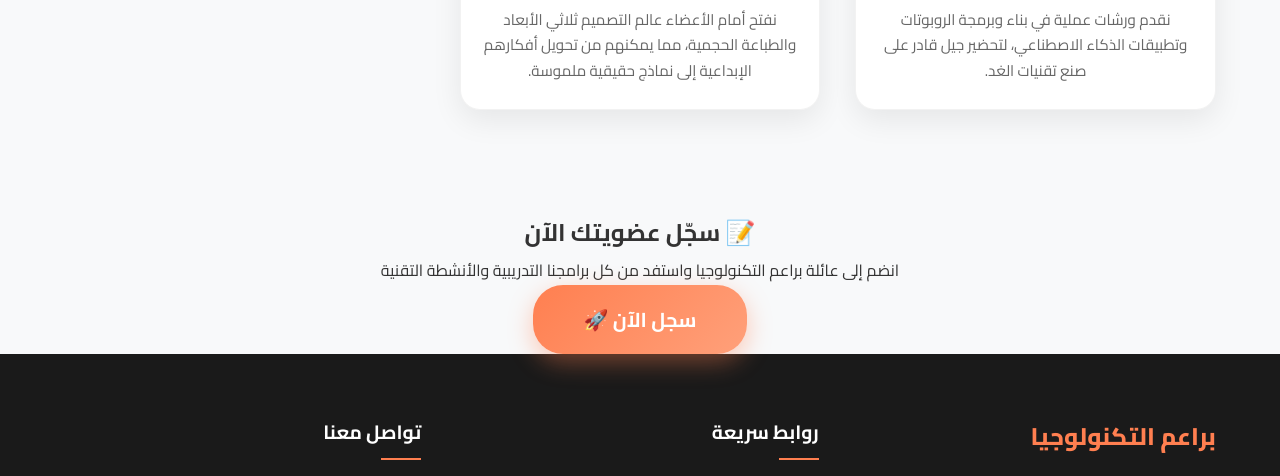
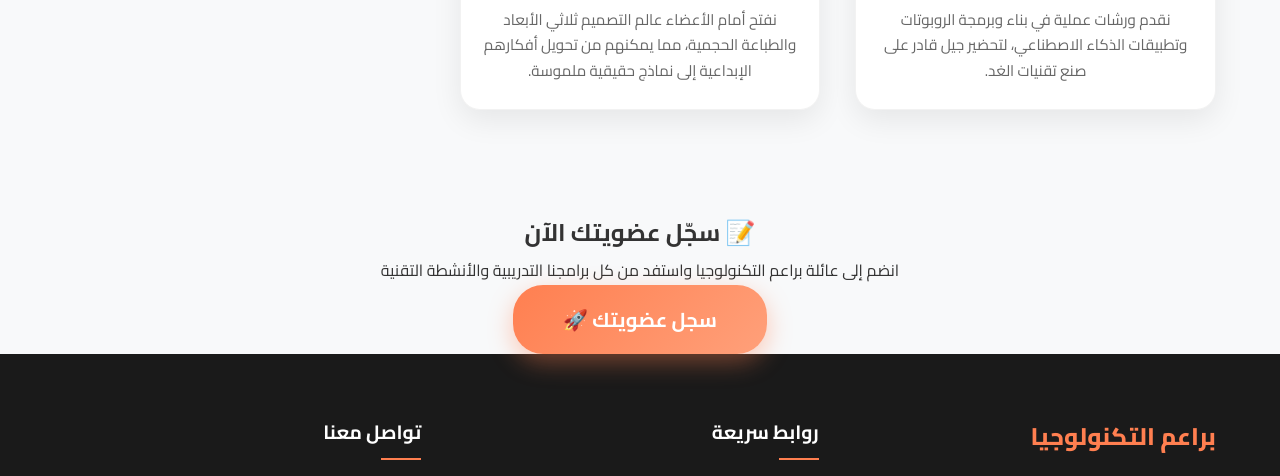
Before and after one commit to fodil4303-cm/tech-baraem, a plain HTML site: page index.html in a window 1280 px wide. Shown: the part 2176-2652 px from the top of the page. Drawn offline with Linux system fonts and the light colour scheme.

Commit message:
تغيير نص زر التسجيل إلى سجل عضويتك

```diff
--- a/index.html
+++ b/index.html
@@ -955,7 +955,7 @@
         <div class="register-container">
             <h2>📝 سجّل عضويتك الآن</h2>
             <p class="reg-subtitle">انضم إلى عائلة براعم التكنولوجيا واستفد من كل برامجنا التدريبية والأنشطة التقنية</p>
-            <a href="https://docs.google.com/forms/d/e/1FAIpQLSfkNU_H21Qb-7We1QEZFF_b-94v3O7XjQH0te1vP4wF17gCbA/viewform?usp=dialog" target="_blank" class="btn-primary" style="font-size: 1.25rem; padding: 16px 50px; display: inline-block; box-shadow: 0 8px 25px rgba(255,127,80,0.4); text-decoration: none; border-radius: 30px;">سجل الآن 🚀</a>
+            <a href="https://docs.google.com/forms/d/e/1FAIpQLSfkNU_H21Qb-7We1QEZFF_b-94v3O7XjQH0te1vP4wF17gCbA/viewform?usp=dialog" target="_blank" class="btn-primary" style="font-size: 1.25rem; padding: 16px 50px; display: inline-block; box-shadow: 0 8px 25px rgba(255,127,80,0.4); text-decoration: none; border-radius: 30px;">سجل عضويتك 🚀</a>
         </div>
     </section>
 
```
